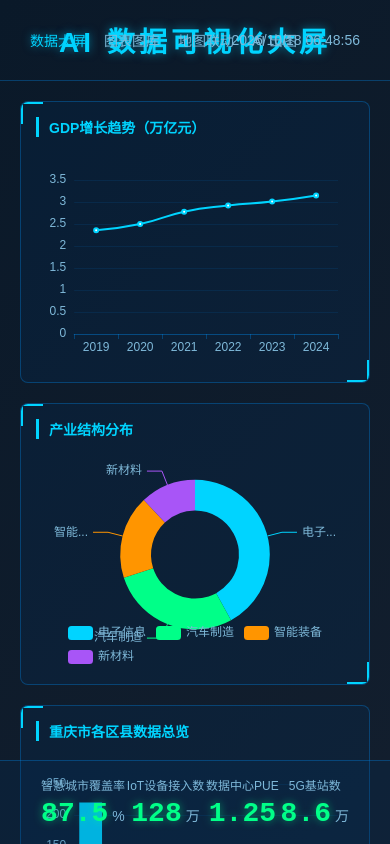
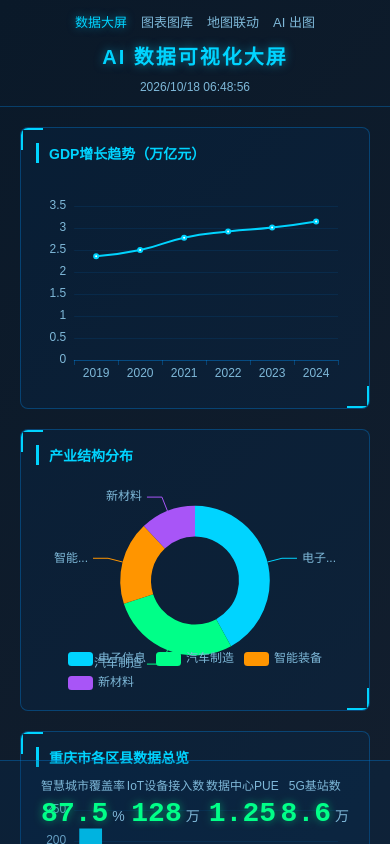
Before and after one commit to ybm666666/smart-city-dashboard, a Vue app: page / in a window 390 px wide. Built offline with nearby package versions, Linux system fonts and the light colour scheme; no server answers.

Commit message:
fix(ui): 修复窄屏下顶栏导航与大标题重叠

```diff
--- a/src/components/AppHeader.vue
+++ b/src/components/AppHeader.vue
@@ -5,6 +5,7 @@ import { prefetchView, type ViewName } from '@/router'
 // 顶栏：标题 + 导航 + 实时时间（Day3 从 DashboardLayout 抽出）
 // Day5：新增「图表图库」入口；Day6：新增「地图联动」入口；Day8：新增「AI 出图」入口
 // Day13：导航项 hover / focus 时预取目标路由 chunk，点进去时模块已在内存中
+// Day15：窄屏下导航与标题改为纵向堆叠，修复绝对定位互相压盖的问题
 const now = ref(new Date().toLocaleString('zh-CN'))
 let timer: number | undefined
 
@@ -85,4 +86,37 @@ h1 {
   color: var(--color-accent);
   text-shadow: 0 0 8px var(--color-accent-a50);
 }
+
+/* 窄屏（<= 960px）：导航 / 标题 / 时间不再绝对定位叠在一起，而是纵向堆叠。
+   960px 这个阈值来自实测：居中标题（28px × 9 字 + 字距）左右各占约 145px，
+   左侧导航至 308px 处，两者在视口 < 906px 时开始重叠，留出余量取 960px。 */
+@media (max-width: 960px) {
+  .header {
+    display: flex;
+    flex-direction: column;
+    align-items: center;
+    gap: 10px;
+    padding: 12px 16px;
+  }
+  .nav {
+    position: static;
+    transform: none;
+    order: -1;
+    flex-wrap: wrap;
+    justify-content: center;
+    gap: 14px;
+  }
+  .nav a {
+    font-size: 13px;
+  }
+  h1 {
+    font-size: 20px;
+    letter-spacing: 2px;
+  }
+  .datetime {
+    position: static;
+    transform: none;
+    font-size: 12px;
+  }
+}
 </style>
```
